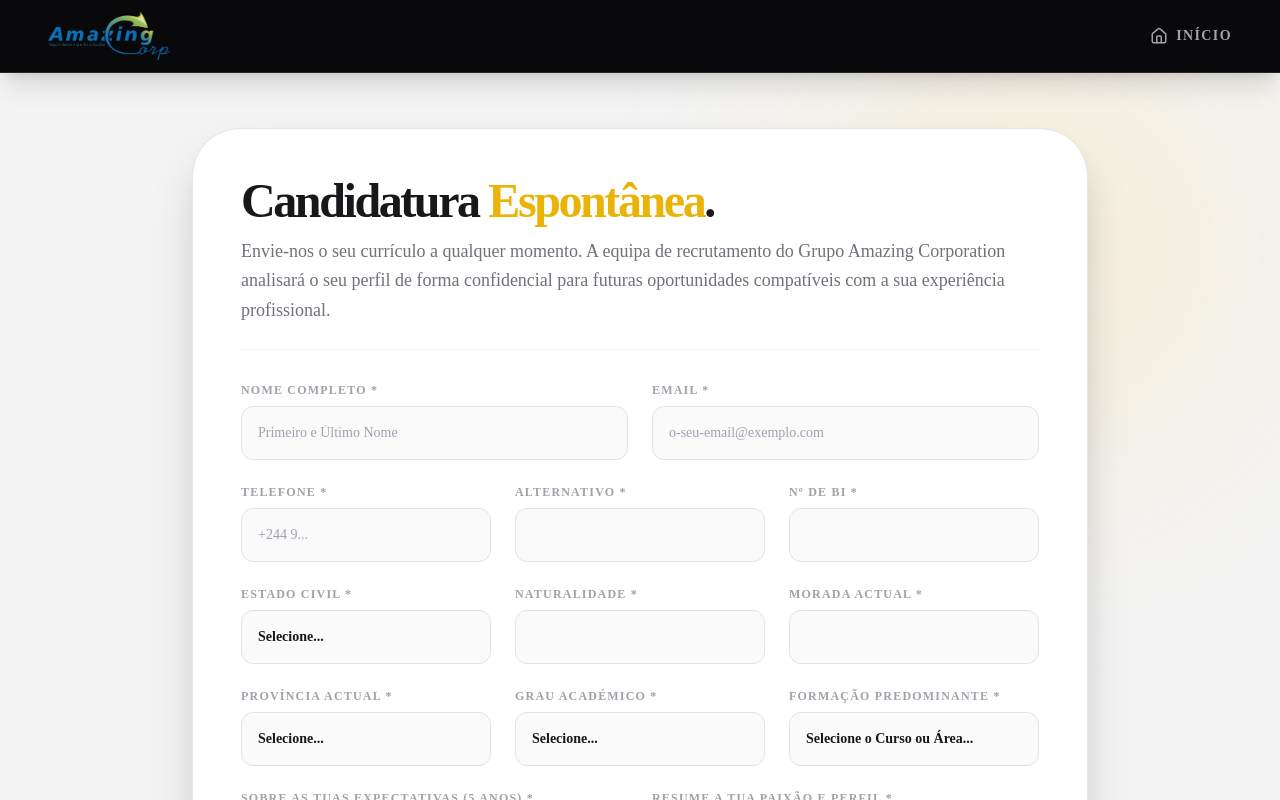
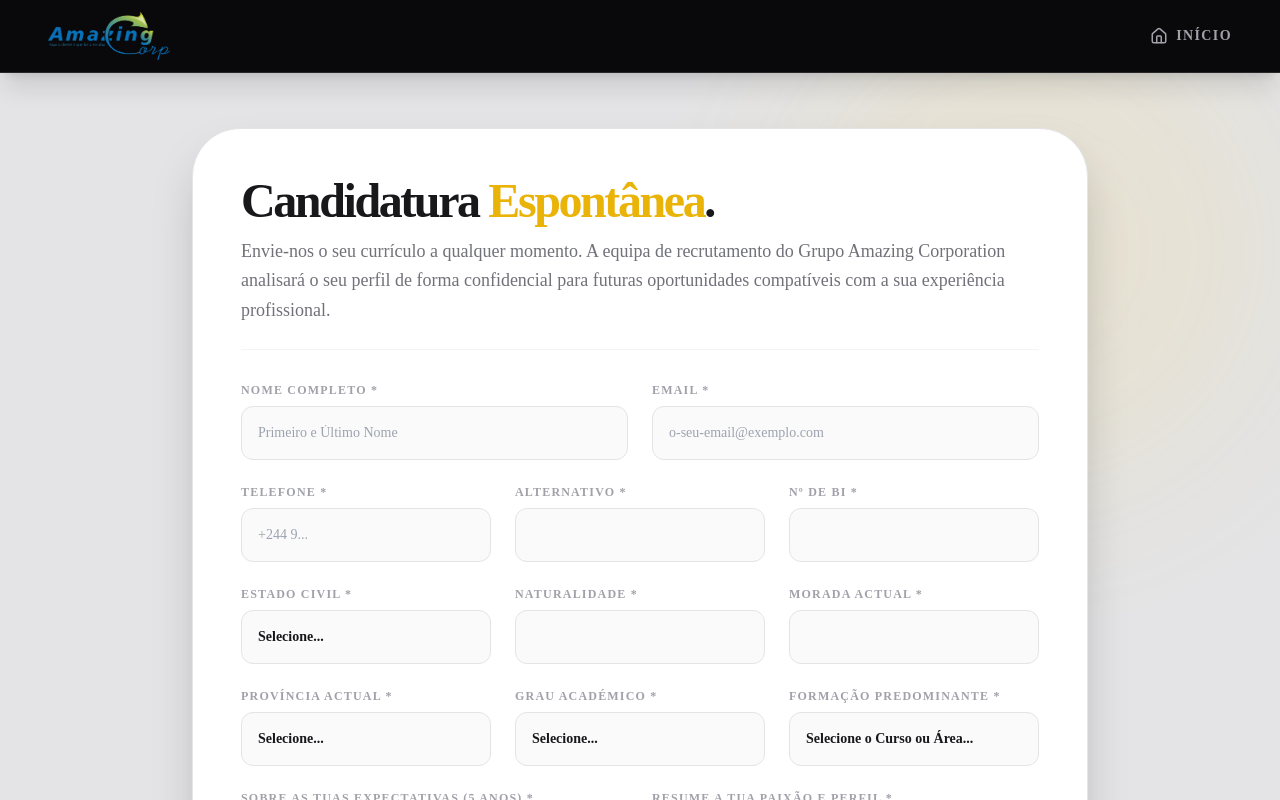
Before and after one commit to Simao1994/Amazing-Corporation-ERP-PRO, a React (Vite) app: page /#/candidatura-espontanea in a window 1280 px wide. Shown: the top 800 px of the page. Built offline with nearby package versions, Linux system fonts and the light colour scheme; no server answers; the database is empty.

Commit message:
UI: Darken spontaneous application background to zinc-200

```diff
--- a/pages/PublicCandidaturaEspontanea.tsx
+++ b/pages/PublicCandidaturaEspontanea.tsx
@@ -135,7 +135,7 @@ const PublicCandidaturaEspontanea: React.FC = () => {
     };
 
     return (
-        <div className="min-h-screen bg-zinc-100 text-zinc-900 font-['Times_New_Roman',_Times,_serif] relative overflow-x-hidden">
+        <div className="min-h-screen bg-zinc-200 text-zinc-900 font-['Times_New_Roman',_Times,_serif] relative overflow-x-hidden">
             {/* Premium Black Header */}
             <div className="fixed top-0 left-0 w-full bg-zinc-950 py-3 px-4 md:px-12 shadow-xl z-50 border-b border-zinc-800">
                 <div className="w-full flex justify-between items-center">
```
